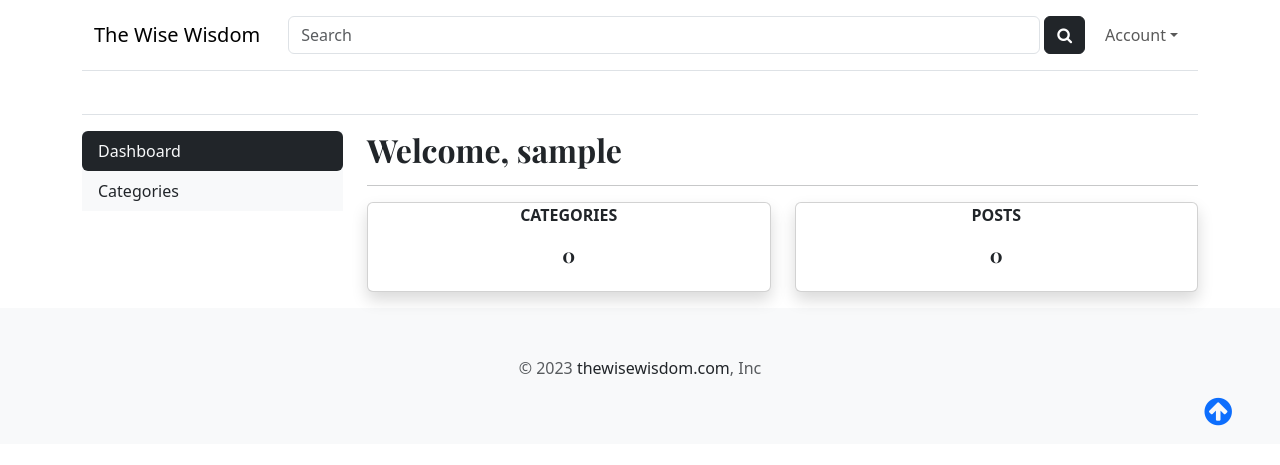
After one commit to devendraDPI/blog, a Django app: page /dashboard/ in a window 1280 px wide. The commit adds this page. Shown: the top 465 px of the page. Run offline with Django 4.2, Linux system fonts and the light colour scheme; the visitor is signed in with stand-in values (Sample User, id 1); data that the repository does not hold is empty.

Commit message:
Added category CRUD functionality in dashboard

```diff
--- a/blog/context_processors.py
+++ b/blog/context_processors.py
@@ -3,7 +3,7 @@ from decouple import config
 
 
 def get_categories(request):
-    categories = Category.objects.all()
+    categories = Category.objects.all().order_by('category_name')
     return {'categories': categories}
 
 
--- /dev/null
+++ b/dashboard/urls.py
@@ -0,0 +1,11 @@
+from django.urls import path
+from dashboard import views
+
+
+urlpatterns = [
+    path('', views.dashboard, name='dashboard'),
+    path('categories/', views.categories, name='categories'),
+    path('categories/add/', views.add_category, name='add-category'),
+    path('categories/edit/<int:pk>/', views.edit_category, name='edit-category'),
+    path('categories/delete/<int:pk>/', views.delete_category, name='delete-category'),
+]
--- a/dashboard/views.py
+++ b/dashboard/views.py
@@ -1,3 +1,52 @@
-from django.shortcuts import render
+from django.shortcuts import get_object_or_404, redirect, render
+from blog.models import Blog, Category
+from django.contrib.auth.decorators import login_required
+from dashboard.froms import CategoryForm
 
 # Create your views here.
+@login_required(login_url='signin')
+def dashboard(request):
+    blogs_count = Blog.objects.all().count()
+    category_count = Category.objects.all().count()
+    context = {
+        'blogs_count': blogs_count,
+        'category_count': category_count,
+    }
+    return render(request, 'dashboard/dashboard.html', context)
+
+
+def categories(request):
+    return render(request, 'dashboard/categories.html')
+
+
+def add_category(request):
+    if request.method == 'POST':
+        form = CategoryForm(request.POST)
+        if form.is_valid():
+            form.save()
+            return redirect('categories')
+    else:
+        form = CategoryForm()
+    context = {'form': form}
+    return render(request, 'dashboard/add-categories.html', context)
+
+
+def edit_category(request, pk):
+    category = get_object_or_404(Category, pk=pk)
+    if request.method == 'POST':
+        form = CategoryForm(request.POST, instance=category)
+        if form.is_valid():
+            form.save()
+            return redirect('categories')
+    form = CategoryForm(instance=category)
+    context = {
+        'form': form,
+        'category': category,
+    }
+    return render(request, 'dashboard/edit-categories.html', context)
+
+
+def delete_category(request, pk):
+    category = get_object_or_404(Category, pk=pk)
+    category.delete()
+    return redirect('categories')
--- a/templates/base.html
+++ b/templates/base.html
@@ -17,29 +17,36 @@
   </head>
   <body>
     <div class="container">
-      <header class="border-bottom lh-1 py-3">
-        <div class="row flex-nowrap justify-content-between align-items-center">
-          <div class="col-3 pt-1">
-            <a class="blog-header-logo text-body-emphasis text-decoration-none" href="/">The Wise Wisdom</a>
+      <header class="border-bottom lh-1 py-2">
+        <nav class="navbar navbar-expand-lg">
+          <div class="container-fluid">
+            <a class="navbar-brand" href="/">The Wise Wisdom</a>
+            <button class="navbar-toggler" type="button" data-bs-toggle="collapse" data-bs-target="#navbarSupportedContent" aria-controls="navbarSupportedContent" aria-expanded="false" aria-label="Toggle navigation">
+              <span class="navbar-toggler-icon"></span>
+            </button>
+            <div class="collapse navbar-collapse" id="navbarSupportedContent">
+              <form class="d-flex container-fluid" role="search" action="{% url 'search' %}" method="GET">
+                <input class="form-control me-1" name="query" value="{{ query }}" type="search" placeholder="Search" aria-label="Search" aria-describedby="btn-search" required>
+                <button class="btn btn-dark" type="submit" id="btn-search"><i class="fa fa-search"></i></button>
+              </form>
+              <ul class="navbar-nav me-auto mb-2 mb-lg-0">
+                <li class="nav-item dropdown">
+                  <a class="nav-link dropdown-toggle" href="#" role="button" data-bs-toggle="dropdown" aria-expanded="false">Account</a>
+                  <ul class="dropdown-menu">
+                    {% if not user.is_authenticated %}
+                      <li><a class="dropdown-item" href="{% url 'signin' %}">Signin</a></li>
+                      <li><a class="dropdown-item" href="{% url 'signup' %}">Signup</a></li>
+                    {% else %}
+                      <li><a class="dropdown-item" href="{% url 'dashboard' %}"><i class="fa fa-user-circle"></i>&emsp13;<span>{{ user }}</a></li>
+                      <li><hr class="dropdown-divider"></li>
+                      <li><a class="dropdown-item" href="{% url 'signout' %}">Signout</a></li>
+                    {% endif %}
+                  </ul>
+                </li>
+              </ul>
+            </div>
           </div>
-          <div class="col-7 pt-1">
-            <form class="container-fluid" action="{% url 'search' %}" method="GET">
-              <div class="input-group">
-                <input type="text" name="query" value="{{ query }}" class="form-control" placeholder="Search" aria-label="search" aria-describedby="btn-search">
-                <button type="submit" class="btn btn-dark" id="btn-search"><i class="fa fa-search"></i></button>
-              </div>
-            </form>
-          </div>
-          <div class="col-2 d-flex justify-content-end align-items-center">
-            {% if not user.is_authenticated %}
-              <a class="btn btn-sm btn-outline-dark rounded-pill me-1" href="{% url 'signin' %}">Signin</a>
-              <a class="btn btn-sm btn-outline-dark rounded-pill ms-1" href="{% url 'signup' %}">Signup</a>
-            {% else %}
-              <i class="fa fa-user-circle"></i>&emsp14;<span>{{ user }}</span>
-              <a class="btn btn-sm btn-outline-dark rounded-pill ms-1" href="{% url 'signout' %}">Signout</a>
-            {% endif %}
-            </div>
-        </div>
+        </nav>
       </header>
       <div class="nav-scroller py-1 mb-3 border-bottom">
         <nav class="nav nav-underline justify-content-between">
--- /dev/null
+++ b/templates/dashboard/dashboard.html
@@ -0,0 +1,31 @@
+{% extends 'base.html' %}
+{% load static %}
+{% block title %}Dashboard{% endblock title %}
+{% block content %}
+  <div class="container">
+    <div class="row">
+      {% include 'dashboard/sidebar.html' %}
+      <div class="col-md-9">
+        <h2>Welcome, <b>{{ user }}</b></h2><hr>
+        <div class="row">
+          <div class="col">
+            <div class="card shadow border-default mb-3">
+              <div class="card-headder text-center text-uppercase font-weight-bold"><b>Categories</b></div>
+              <div class="card-body text-dark">
+                <h5 class="card-title text-center">{{ category_count }}</h5>
+              </div>
+            </div>
+          </div>
+          <div class="col">
+            <div class="card shadow border-default mb-3">
+              <div class="card-headder text-center text-uppercase font-weight-bold"><b>Posts</b></div>
+              <div class="card-body text-dark">
+                <h5 class="card-title text-center">{{ blogs_count }}</h5>
+              </div>
+            </div>
+          </div>
+        </div>
+      </div>
+    </div>
+  </div>
+{% endblock content %}
--- /dev/null
+++ b/templates/dashboard/sidebar.html
@@ -0,0 +1,6 @@
+<div class="col-md-3">
+  <div class="nav flex-column nav-pills bg-body-tertiary" aria-orientation="vertical">
+    <a href="{% url 'dashboard' %}" class="nav-link {% if '/dashboard/' == request.path %}text-light bg-dark{% else %}text-dark{% endif %}">Dashboard</a>
+    <a href="{% url 'categories' %}" class="nav-link {% if '/categories/' in request.path %}text-light bg-dark{% else %}text-dark{% endif %}">Categories</a>
+  </div>
+</div>
--- a/the_wise_wisdom/urls.py
+++ b/the_wise_wisdom/urls.py
@@ -30,6 +30,7 @@ urlpatterns = [
     path('signup/', views.signup, name='signup'),
     path('signin/', views.signin, name='signin'),
     path('signout/', views.signout, name='signout'),
+    path('dashboard/', include('dashboard.urls')),
 ]
 
 if settings.DEBUG:
```
Also changed, not shown: dashboard/froms.py (added, +8 -0 lines), templates/dashboard/add-categories.html (added, +18 -0 lines), templates/dashboard/categories.html (added, +38 -0 lines), templates/dashboard/edit-categories.html (added, +18 -0 lines).
